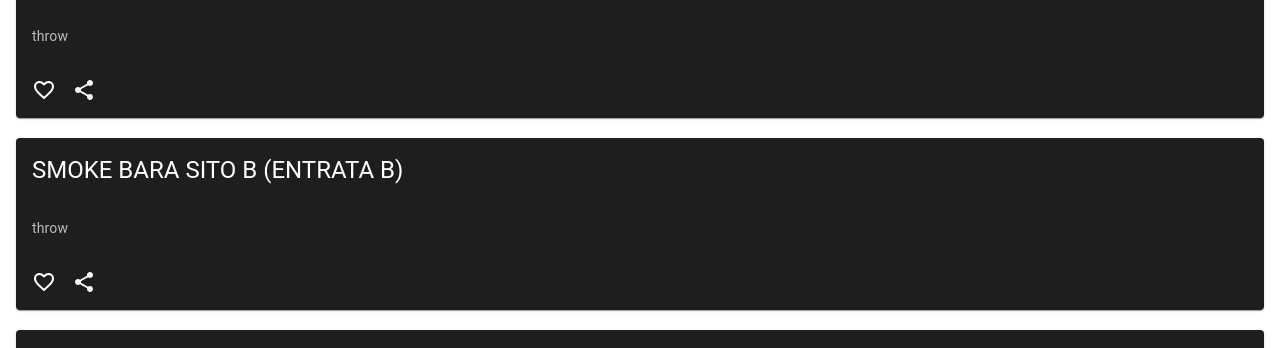
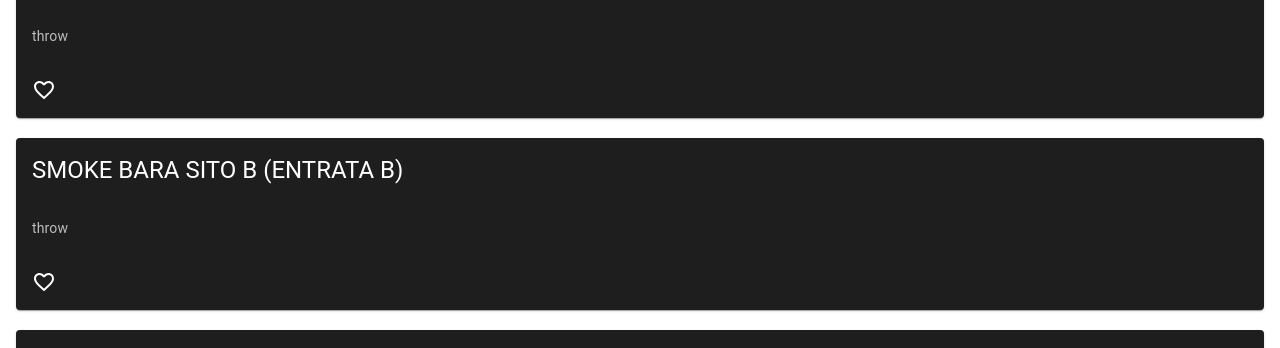
Before and after one commit to Radwtsm/cshelper, a Next.js app: page /inferno in a window 1280 px wide. Shown: the part 415-763 px from the top of the page. Built offline with nearby package versions, Linux system fonts and the light colour scheme.

Commit message:
removed share option temporarily

```diff
--- a/app/TipCard.js
+++ b/app/TipCard.js
@@ -151,9 +151,9 @@ export default function TipCard({ el }) {
         <IconButton onClick={() => onTipLike(el)} aria-label="add to favorites">
           {liked === false ? <FavoriteBorderIcon /> : <FavoriteIcon />}
         </IconButton>
-        <IconButton onClick={()=>copyToClipBoard(el)} aria-label="add to favorites">
+        {/* <IconButton onClick={()=>copyToClipBoard(el)} aria-label="add to favorites">
           <ShareIcon/>
-        </IconButton>
+        </IconButton> */}
       </CardActions>
     </Card>
     </>
```
